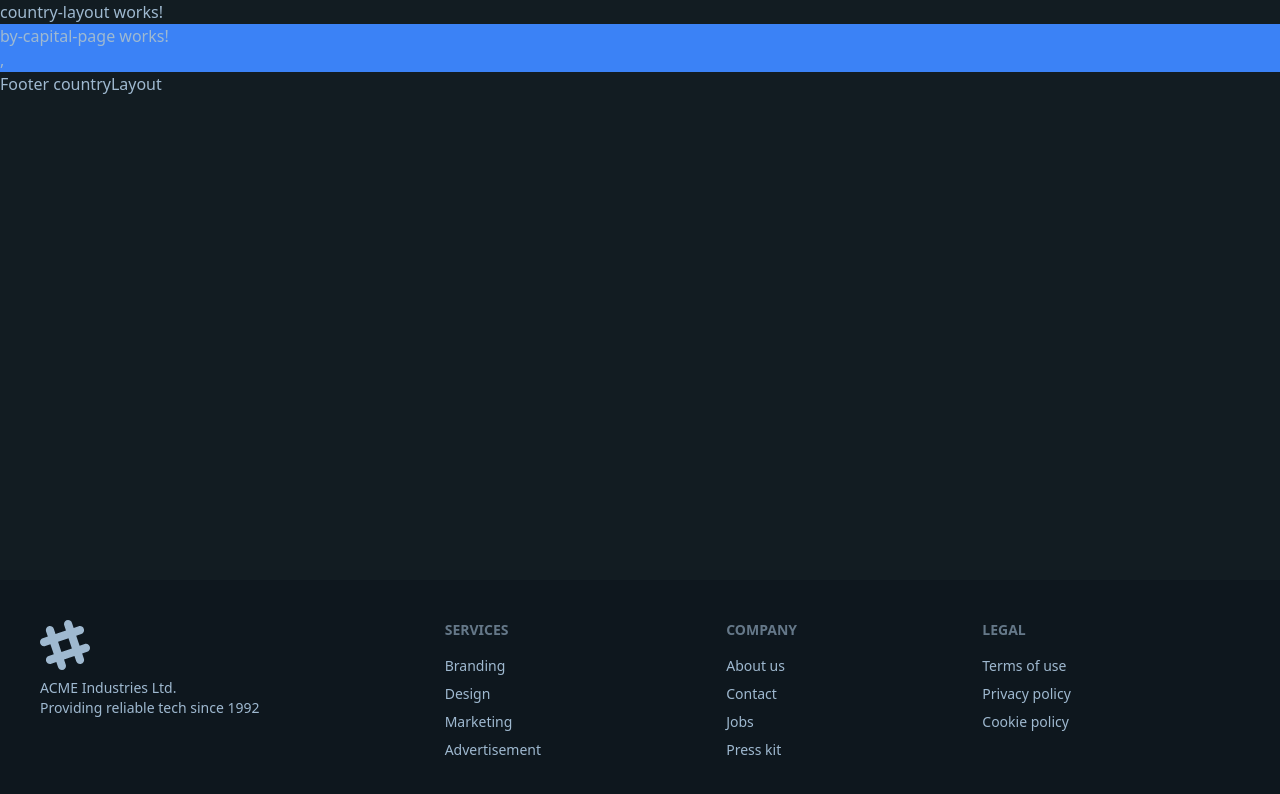
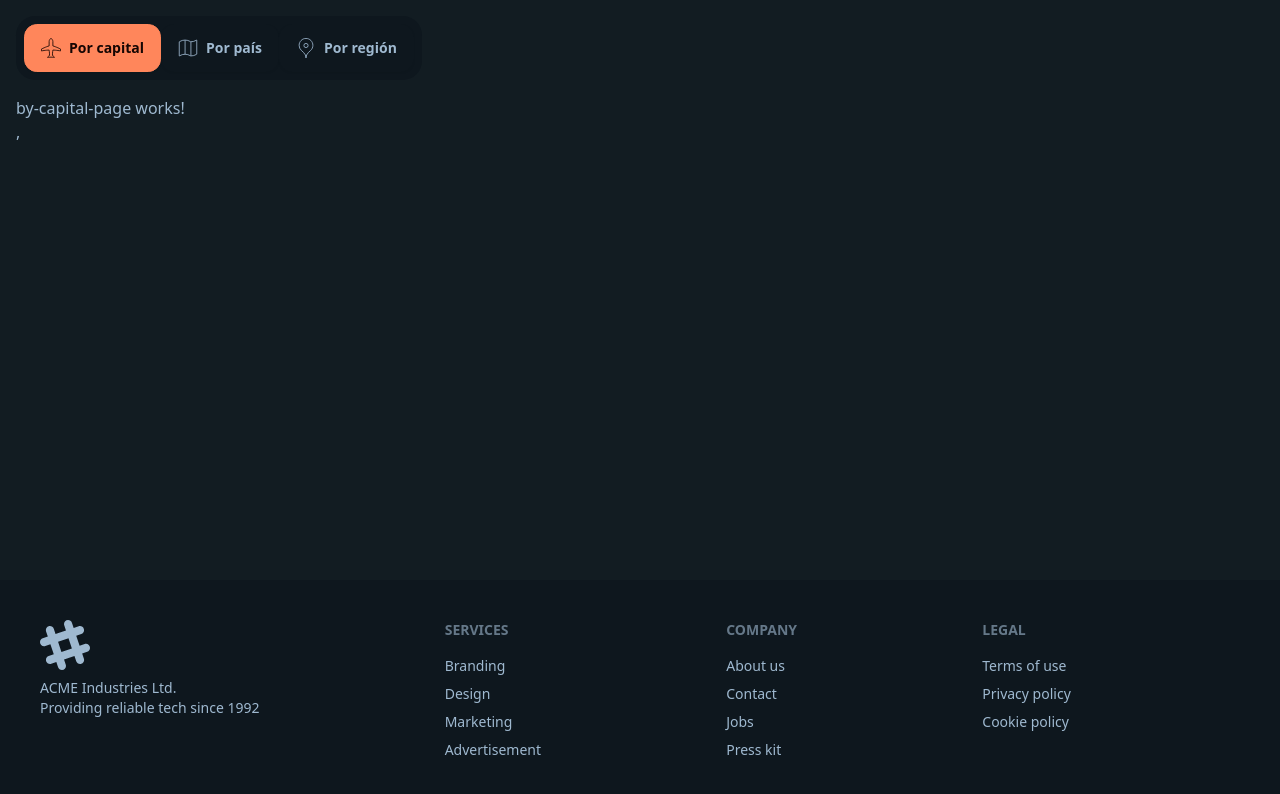
Before and after one commit to ljsuarez7/AngularCeroExperto2025CountryApp, an Angular app: page /country/by-capital in a window 1280 px wide. Shown: the top 794 px of the page. Built offline with nearby package versions, Linux system fonts and the light colour scheme.

Commit message:
Creado menú de navegación para la parte de paises

```diff
--- /dev/null
+++ b/src/app/country/components/top-menu/top-menu.component.html
@@ -0,0 +1,22 @@
+<nav class="p-4 w-full">
+  <ul class="menu bg-base-200 sm:menu-horizontal rounded-box">
+    <li>
+      <a class="btn" routerLink="by-capital" routerLinkActive="btn-primary">
+        <svg xmlns="http://www.w3.org/2000/svg" width="20" height="20" viewBox="0 0 24 24"><path fill="none" stroke="currentColor" d="M.5 15.5v-2.25S6 10.5 9.75 9.5V4.211c0-.79.23-1.565.707-2.194c.364-.48.828-1.052 1.293-1.517h.5c.465.465.93 1.037 1.293 1.517c.478.629.707 1.404.707 2.194V9.5c3.75 1 9.25 3.75 9.25 3.75v2.25s-5.5-1-9.25-1c0 0-.5 2.28-.5 6.5c0 0 1.25.75 2.25 1.75v.5S13.75 23 12 23s-4 .25-4 .25v-.5c1-1 2.25-1.75 2.25-1.75c0-4.22-.5-6.5-.5-6.5c-3.75 0-9.25 1-9.25 1Z" stroke-width="1"/></svg>
+        Por capital
+      </a>
+    </li>
+    <li>
+      <a class="btn" routerLink="by-country" routerLinkActive="btn-primary">
+        <svg xmlns="http://www.w3.org/2000/svg" width="20" height="20" viewBox="0 0 24 24"><path fill="none" stroke="currentColor" d="M15.5 21.5v-17m0 17h-.333l-.358-.22A12 12 0 0 0 8.52 19.5H8.5m7 2h.177a12 12 0 0 0 6.173-1.71l.65-.39V2.5h-.25l-.357.22a12 12 0 0 1-6.29 1.78h-.353l-.483-.29A12 12 0 0 0 8.593 2.5H8.5m0 0h-.176A12 12 0 0 0 2.15 4.21l-.65.39v16.9h.25l.357-.22a12 12 0 0 1 6.29-1.78m.103-17v17m0 0h-.104m0 0H8.25" stroke-width="1"/></svg>
+        Por país
+      </a>
+    </li>
+    <li>
+      <a class="btn" routerLink="by-region" routerLinkActive="btn-primary">
+        <svg xmlns="http://www.w3.org/2000/svg" width="20" height="20" viewBox="0 0 24 24"><path fill="none" stroke="currentColor" d="M12 23.92a9.04 9.04 0 0 0-2.96-6.61l-2.567-2.334A8.37 8.37 0 0 1 3.75 8.799C3.75 4.242 7.444.5 12 .5s8.25 3.741 8.25 8.298c0 2.343-.989 4.6-2.723 6.177l-2.568 2.334a9.04 9.04 0 0 0-2.96 6.61Zm0 0V24v-.057M12 11.5a2.5 2.5 0 1 1 0-5a2.5 2.5 0 0 1 0 5Z" stroke-width="1"/></svg>
+        Por región
+      </a>
+    </li>
+  </ul>
+</nav>
--- a/src/app/country/layouts/country-layout/country-layout.component.html
+++ b/src/app/country/layouts/country-layout/country-layout.component.html
@@ -1,6 +1,4 @@
-<p>country-layout works!</p>
-<section class="bg-blue-500">
+<country-top-menu/>
+<section class="px-4">
   <router-outlet/>
 </section>
-
-<h3>Footer countryLayout</h3>
--- a/src/app/country/layouts/country-layout/country-layout.component.ts
+++ b/src/app/country/layouts/country-layout/country-layout.component.ts
@@ -1,9 +1,10 @@
 import { Component } from '@angular/core';
 import { RouterOutlet } from '@angular/router';
+import { TopMenuComponent } from "../../components/top-menu/top-menu.component";
 
 @Component({
   selector: 'app-country-layout',
-  imports: [RouterOutlet],
+  imports: [RouterOutlet, TopMenuComponent],
   templateUrl: './country-layout.component.html',
 })
 export class CountryLayoutComponent { }
```
Also changed, not shown: src/app/country/components/top-menu/top-menu.component.ts (added, +9 -0 lines).
